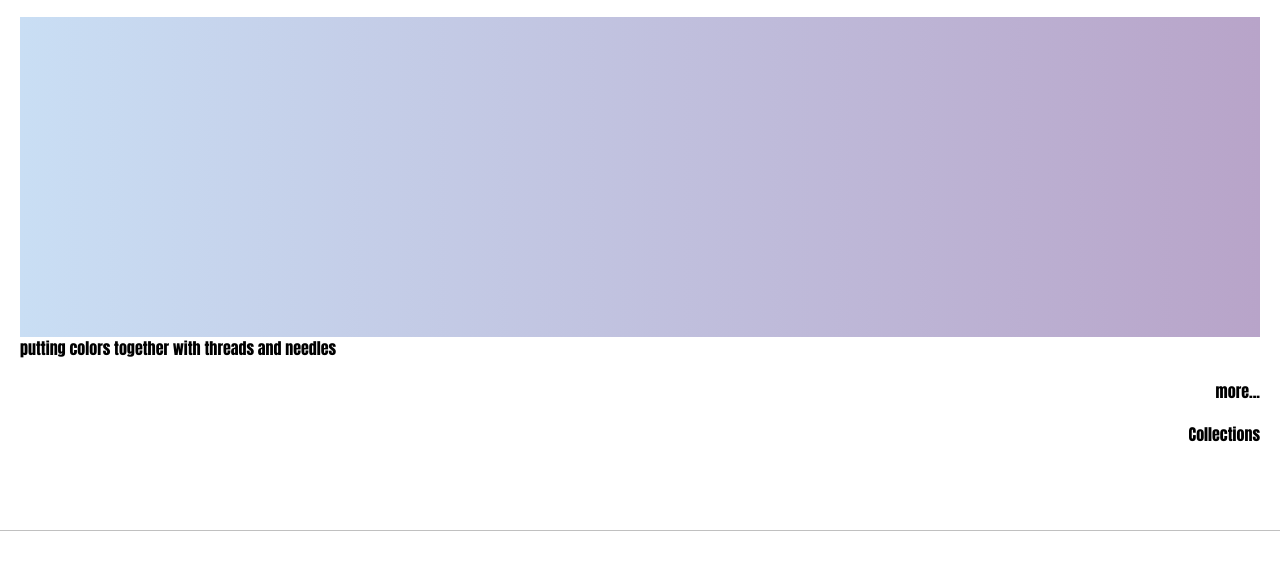
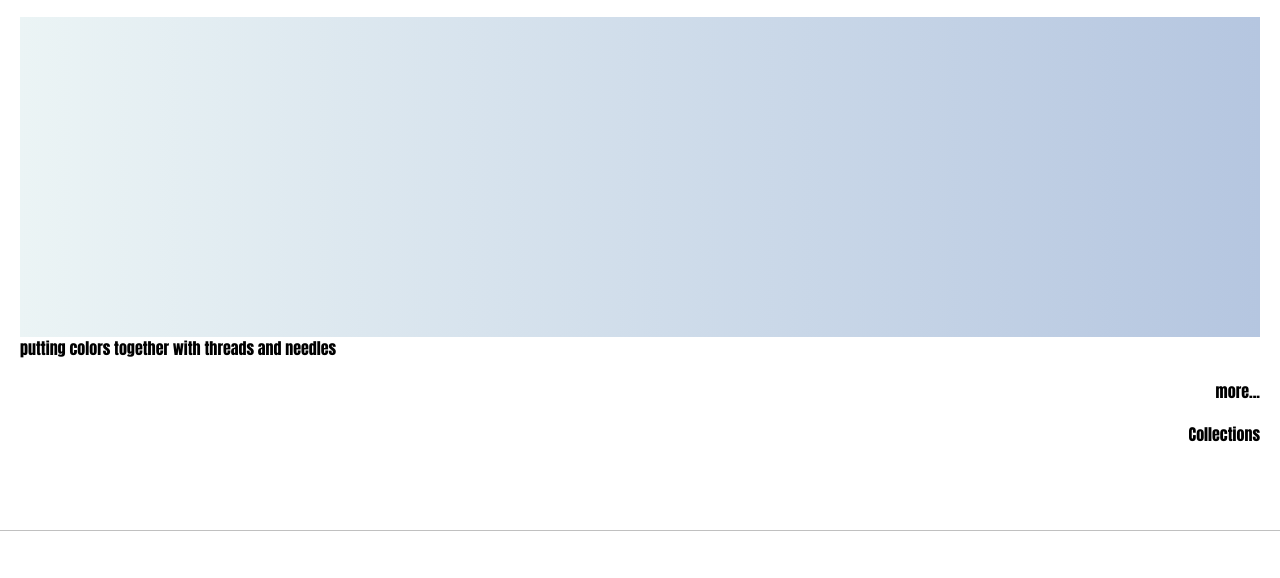
Before and after one commit to Kaiguang/yiyiyili.com-gatsby, a Gatsby site: page / in a window 1280 px wide. Shown: the part 51-629 px from the top of the page. Built offline with nearby package versions, Linux system fonts and the light colour scheme; Gatsby itself is replaced by a stand-in of ours; no server answers.

Commit message:
Update home page's color array

```diff
--- a/src/pages/index.js
+++ b/src/pages/index.js
@@ -10,11 +10,13 @@ export default function IndexPage() {
   const colorPairs = [
     [`0C0C0C`, `0F971C`],
     [`6D90B9`, `BBC7DC`],
+    [`6D90B9`, `BBC7DC`],
+    [`A04970`, `3B7F99`],
+    [`C9DEF4`, `B8A4C9`],
     [`D8BDBE`, `CC575F`],
     [`EBF4F5`, `B5C6E0`],
-    [`6D90B9`, `BBC7DC`],
-    [`C9DEF4`, `B8A4C9`],
-    [`A04970`, `3B7F99`],
+    // Pantone color of the year 2021
+    [`F5DF4D`, `939597`],
   ]
   const [colorPair, setColorPair] = useState(colorPairs[0])
   useEffect(() => {
```
